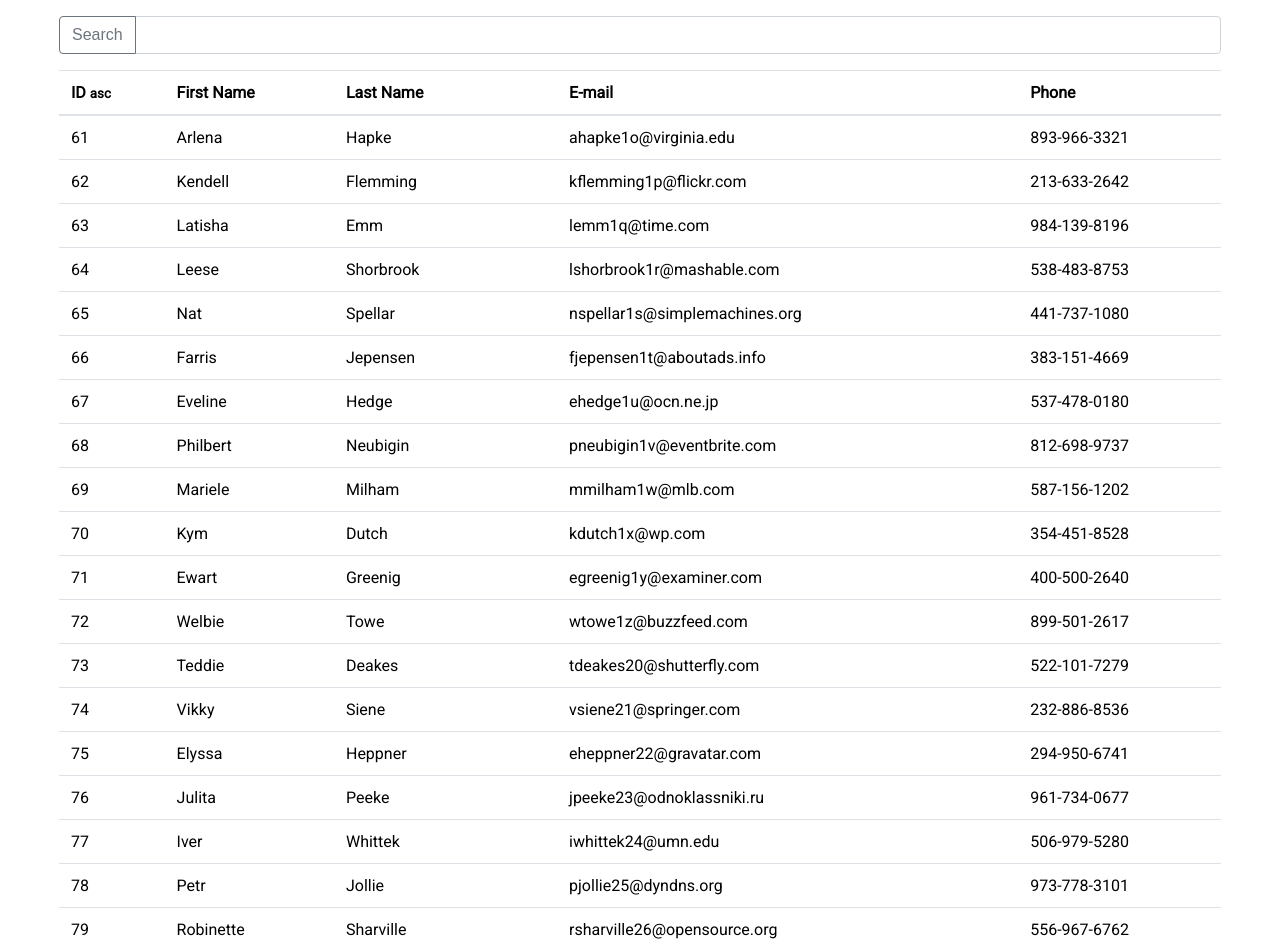
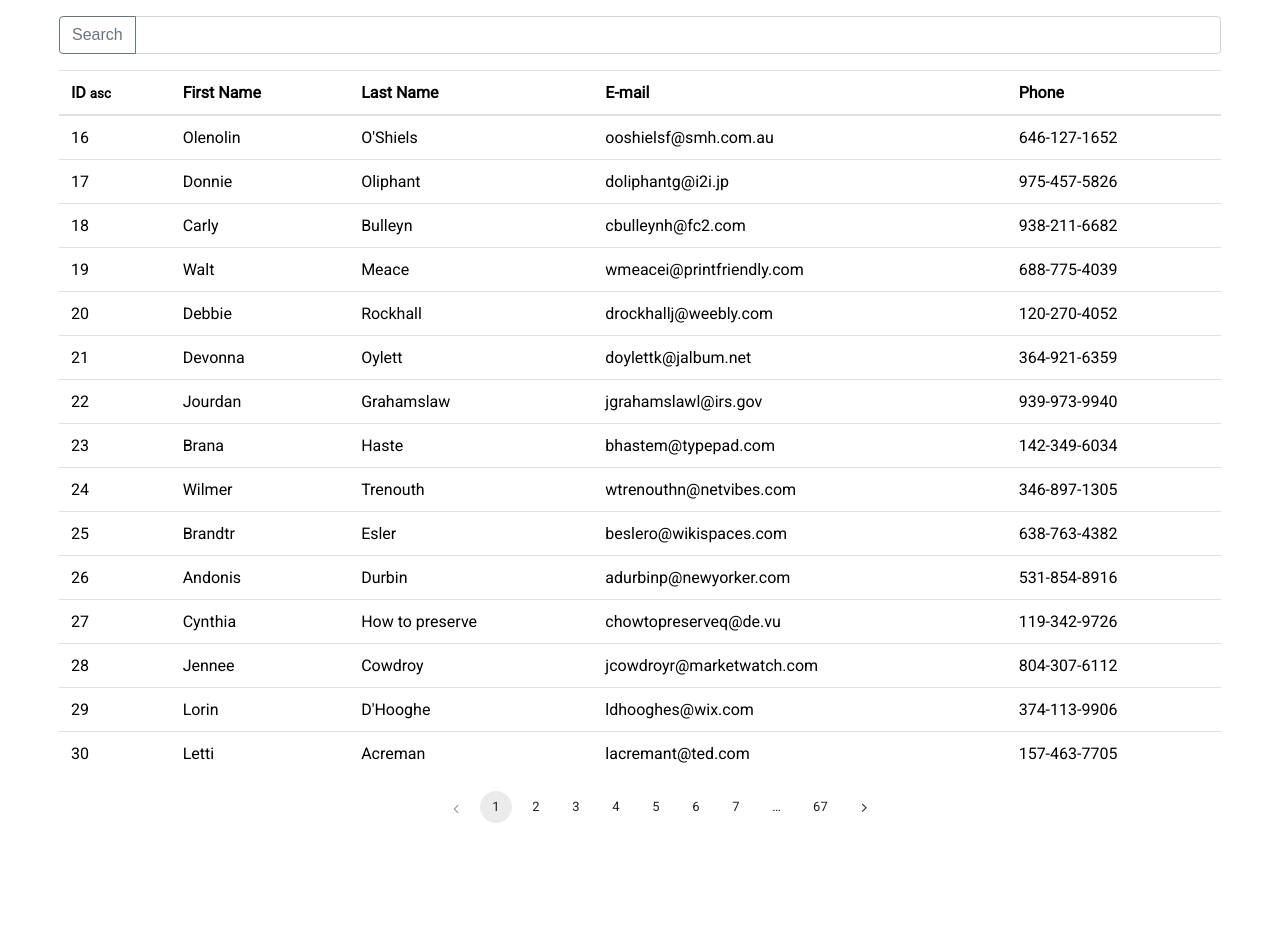
Before and after one commit to Uvacoder/demo-react-table, a React (Create React App) app: page / in a window 1280 px wide. Shown: the top 949 px of the page. After the commit the page ends 839 px from the top, so only its background shows below. Built offline with nearby package versions, Linux system fonts and the light colour scheme.

Commit message:
countPerPage 15

```diff
--- a/package.json
+++ b/package.json
@@ -30,7 +30,6 @@
     "not op_mini all"
   ],
   "devDependencies": {
-    "@types/lodash": "^4.14.182",
     "@types/node": "^18.0.5",
     "@types/react": "^18.0.15",
     "@types/react-dom": "^18.0.6",
--- a/src/App.tsx
+++ b/src/App.tsx
@@ -50,7 +50,7 @@ function App() {
     return result;
   };
 
-  const pageSize = 60;
+  const pageSize = 15;
 
   const filteredData = getFilteredData();
   const displayData = _.chunk(filteredData, pageSize)[currentPage]
```
Also changed, not shown: 1 other file (tests, documents, lock files or other folders).
